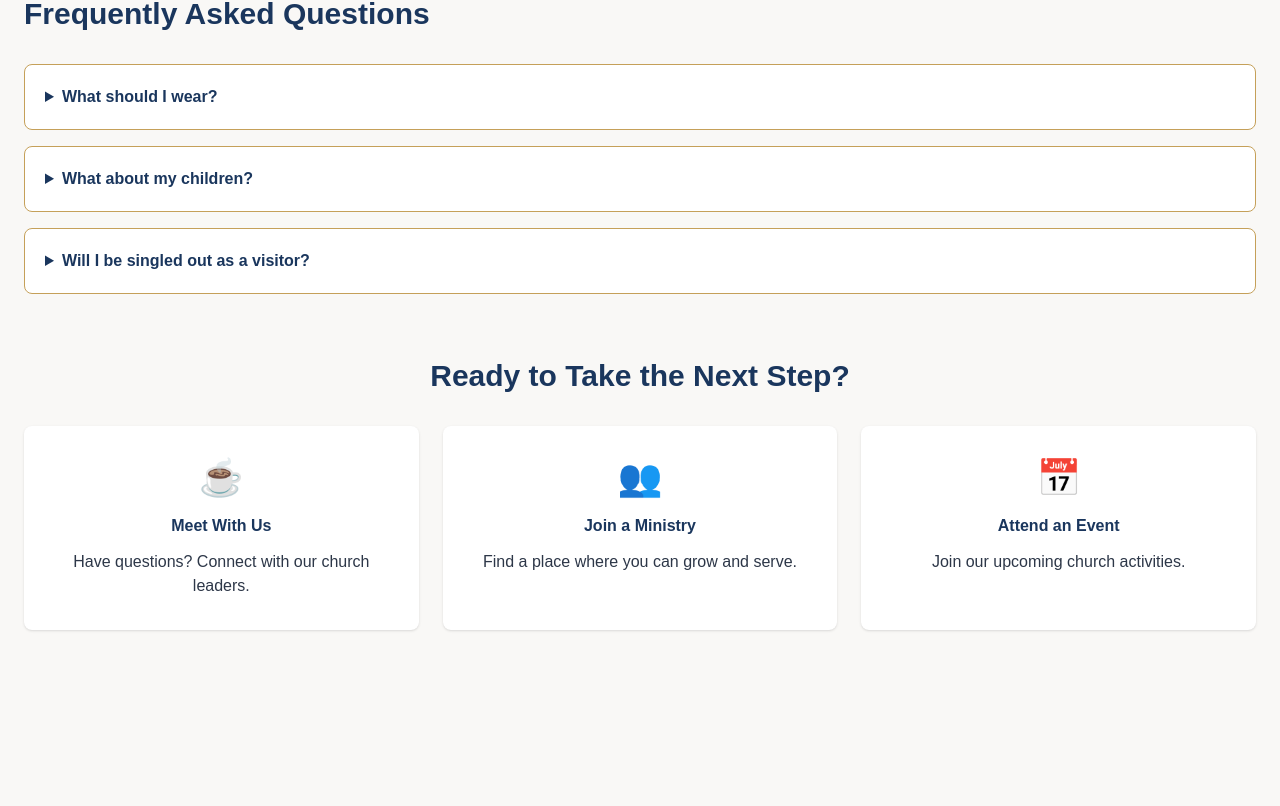
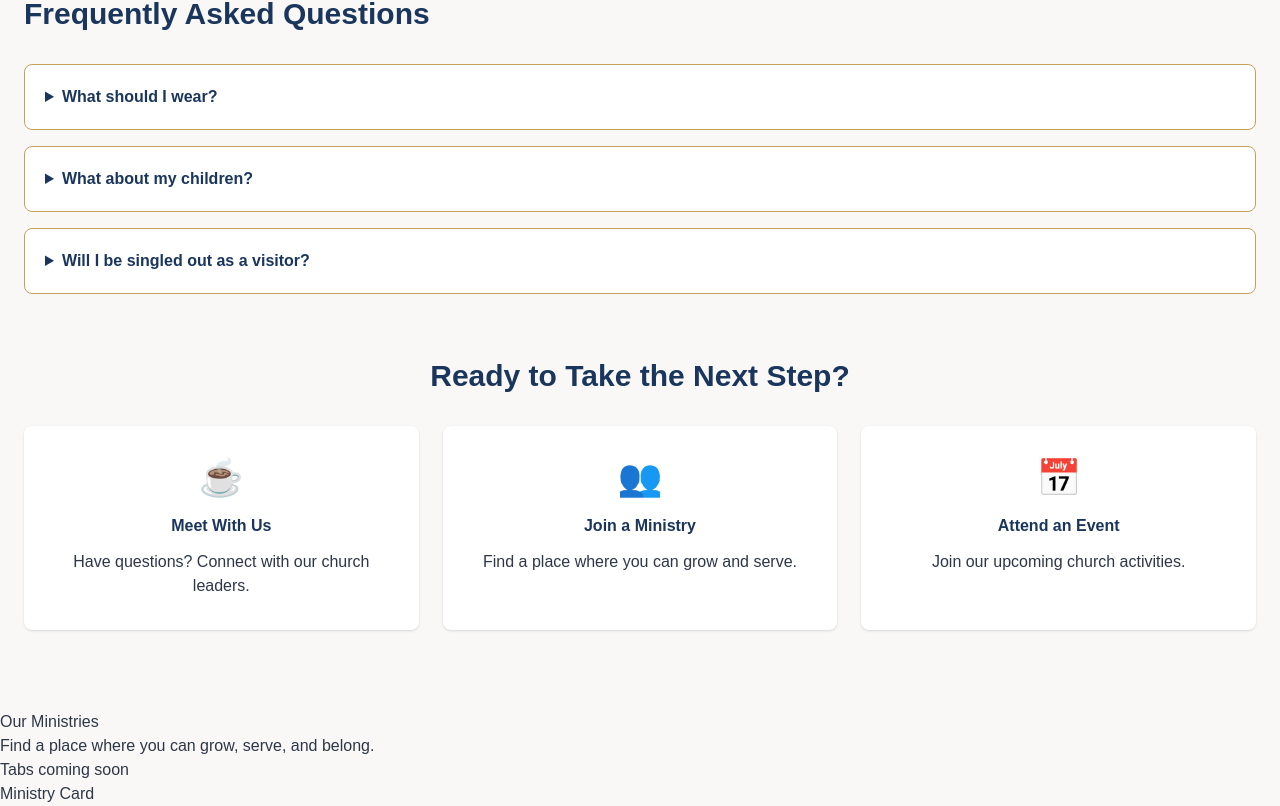
Before and after one commit to Jjumaaa/pnyari, a Next.js app: page / in a window 1280 px wide. Shown: the part 4007-4813 px from the top of the page. Before the commit the page ends 4717 px from the top, so only its background shows below. Built offline with nearby package versions, Linux system fonts and the light colour scheme.

Commit message:
Create Ministries section component structure

```diff
--- a/app/page.js
+++ b/app/page.js
@@ -4,6 +4,7 @@ import QuickInfo from "@/components/sections/QuickInfo";
 import About from "@/components/sections/about/About";
 import Services from "@/components/sections/services/Services";
 import NewHere from "@/components/sections/new-here/NewHere";
+import Ministries from "@/components/sections/ministries/Ministries";
 
 export default function Home() {
   return (
@@ -19,6 +20,8 @@ export default function Home() {
       <Services />
 
       <NewHere />
+
+      <Ministries />
     </>
   );
 }
--- /dev/null
+++ b/components/sections/ministries/Ministries.jsx
@@ -0,0 +1,15 @@
+import MinistryTabs from "./MinistryTabs";
+
+export default function Ministries() {
+  return (
+    <section>
+      <h2>Our Ministries</h2>
+
+      <p>
+        Find a place where you can grow, serve, and belong.
+      </p>
+
+      <MinistryTabs />
+    </section>
+  );
+}
--- /dev/null
+++ b/components/sections/ministries/MinistryCard.jsx
@@ -0,0 +1,3 @@
+export default function MinistryCard() {
+  return <div>Ministry Card</div>;
+}
--- /dev/null
+++ b/components/sections/ministries/MinistryTabs.jsx
@@ -0,0 +1,11 @@
+import MinistryCard from "./MinistryCard";
+
+export default function MinistryTabs() {
+  return (
+    <div>
+      <p>Tabs coming soon</p>
+
+      <MinistryCard />
+    </div>
+  );
+}
```
Also changed, not shown: components/sections/ministries/ministriesData.js (added).
